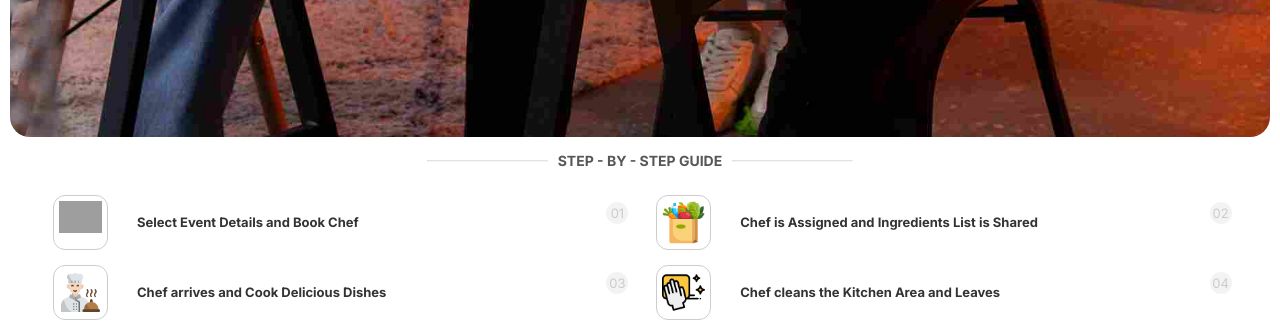
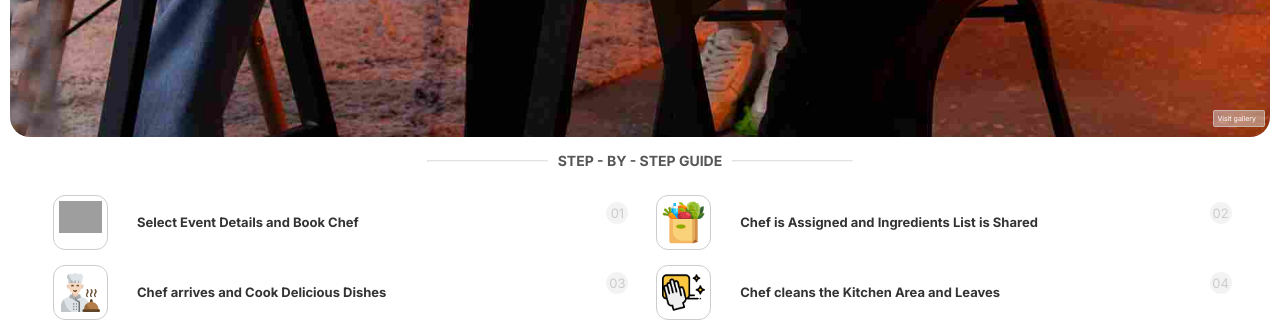
Before and after one commit to Naveedkhosa/lookook, a PHP site: page /Chef_party.html in a window 1280 px wide. Shown: the part 1278-1602 px from the top of the page. Run offline with PHP 8.4, Linux system fonts and the light colour scheme; some libraries are stand-ins or nearby versions; grey boxes are pictures that could not be loaded.

Commit message:
frontend

```diff
--- a/Chef_party.html
+++ b/Chef_party.html
@@ -24,6 +24,10 @@
         <div class="now_hero_img">
           <img src="components/imag/img1 (5).webp" alt="" loading="lazy" />
         </div>
+        <a href="#scroll_g" class="scroll_gallry">
+          <p class="size_se">Visit gallery</p>
+          <iconify-icon icon="radix-icons:pin-bottom"></iconify-icon>
+        </a>
       </div>
       <div class="now_hero_al_contnt">
         <div class="para_h danger ceneter_heading stepceneter_heading">
@@ -190,7 +194,7 @@
               <img src="components/imag/cutlery.png" alt="" loading="lazy" />
             </div>
           </div>
-          <div class="carrd_kart_content">
+          <div id="scroll_g" class="carrd_kart_content">
             <div class="card_con_heading">
               <p class="para_h">No Utensils Cleaning</p>
             </div>
@@ -199,7 +203,7 @@
         </a>
         <!-- booking card  -->
       </div>
-      <div class="now_hero_al_contnt">
+      <div  class="now_hero_al_contnt">
           <p class="heading_p">Our Gallery</p>
           <p class="para_p space_top ">Lorem ipsum dolor sit amet</p>
        <div class="gallery_container space_top">
@@ -254,7 +258,7 @@
                <p class="thin_smal">four days ago</p>
              </div>
           </div>
-          <div class="review_bottom space_top">
+          <div class="review_bottom">
             <p class="para_p">Lorem ipsum dolor sit amet consectetur adipisicing elit. Ea aspernatur maiores reiciendis quaerat quae voluptates! Lorem ipsum dolor sit amet consectetur, adipisicing elit. Cumque quidem, molestias magni ipsa sed minima accusantium, corrupti, aperiam dolore natus nisi adipisci explicabo. Facere saepe minima, magni aperiam id nemo.</p>
           </div>
         </div>
@@ -278,7 +282,7 @@
                <p class="thin_smal">four days ago</p>
              </div>
           </div>
-          <div class="review_bottom space_top">
+          <div class="review_bottom">
             <p class="para_p">Lorem ipsum dolor sit amet consectetur adipisicing elit. Ea aspernatur maiores reiciendis quaerat quae voluptates! Lorem ipsum dolor sit amet consectetur, adipisicing elit. Cumque quidem, molestias magni ipsa sed minima accusantium, corrupti, aperiam dolore natus nisi adipisci explicabo. Facere saepe minima, magni aperiam id nemo.</p>
           </div>
         </div>
--- a/components/css/style.css
+++ b/components/css/style.css
@@ -144,6 +144,31 @@ hr{
 }
 /* service booking start style... */
 /* gallery style start */
+.size_se{
+  font-size: 7px;
+  font-weight: 500;
+}
+.scroll_gallry{
+  position: absolute;
+  background: #dddddd79;
+  border: 1px solid #dddddd81;
+  display: flex;
+  align-items: center;
+  justify-content: center;
+  width: fit-content;
+  padding: 3px;
+  backdrop-filter: 5px;
+  -webkit-backdrop-filter: blur(5px);
+  right: 15px;
+  bottom: 10px;
+  border-radius: 2px;
+  color: #fff;
+}
+.scroll_gallry iconify-icon{
+  font-size: 10px;
+  margin-left: 5px;
+  font-weight: bold;
+}
 .gallery_container {
   display: flex;
   align-items: center;
@@ -1333,6 +1358,8 @@ hr{
 }
 .hero_how_sec{
   padding: 0px 10px;
+  position: relative;
+
 }
 .now_hero_img{
   width: 100%;
```
